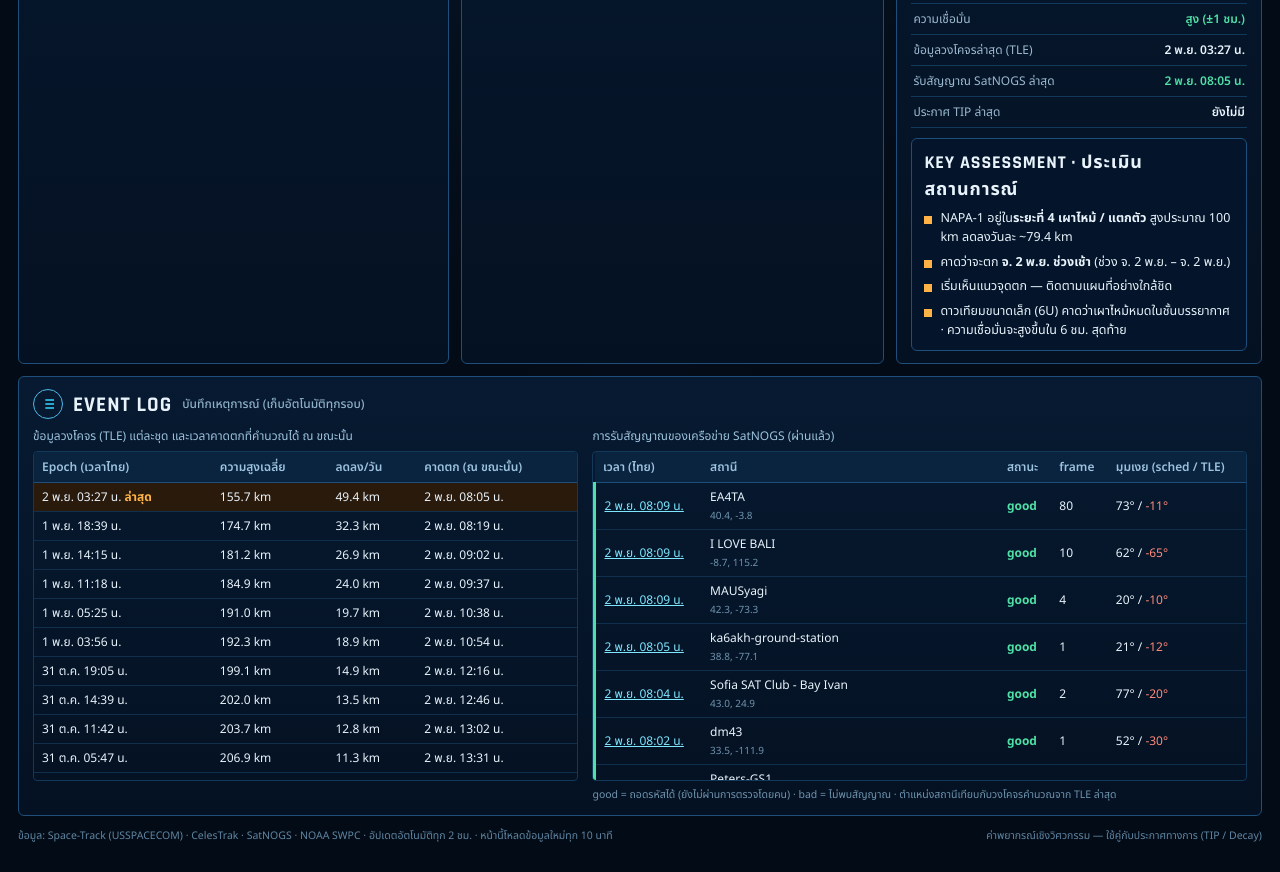
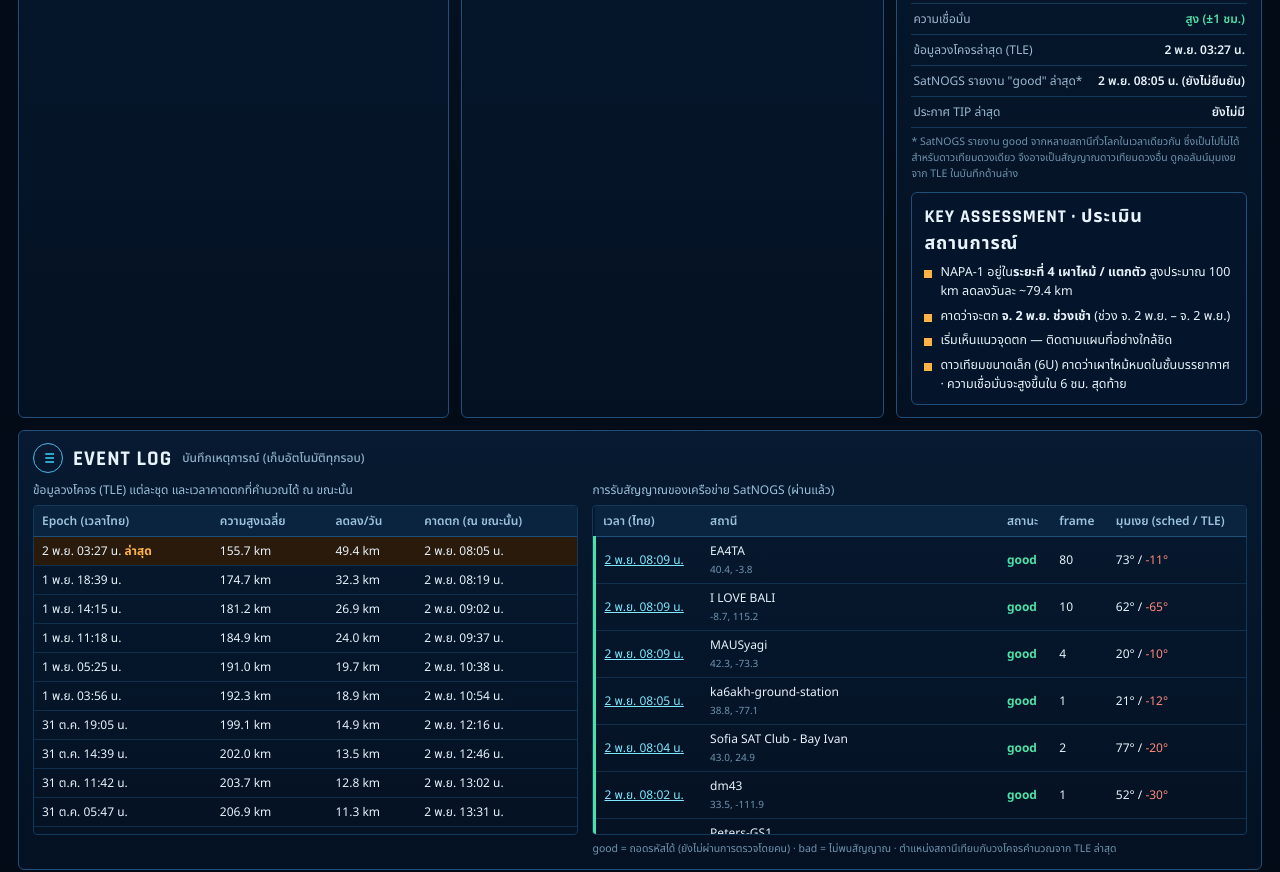
Before and after one commit to um27722/napa1-reentry, a plain HTML site: page status.html in a window 1280 px wide. Shown: the part 934-1806 px from the top of the page. Drawn offline with Linux system fonts and the light colour scheme.

Commit message:
Flag SatNOGS 'good' reports as unconfirmed
Co-Authored-By: Claude Opus 5.5 <noreply@anthropic.com>
Claude-Session: https://claude.ai/code/session_01B9Jv2XWGLmpFLxn4RCJbat

```diff
--- a/status.html
+++ b/status.html
@@ -555,10 +555,10 @@ table.lt a{color:#7fe7ff}
       ['ช่วงเวลา (90%)', `${thDate(fc.win[0])} – ${thDate(fc.win[2])}`],
       ['ความเชื่อมั่น', `${conf[0]} (±${half.toFixed(0)} ชม.)`, conf[1]],
       ['ข้อมูลวงโคจรล่าสุด (TLE)', thDate(el.epoch)],
-      ['รับสัญญาณ SatNOGS ล่าสุด', sat && sat.last_good ? thDate(Date.parse(sat.last_good)) : 'ไม่มีข้อมูล', sat && sat.last_good ? 'ok' : ''],
+      ['SatNOGS รายงาน "good" ล่าสุด*', sat && sat.last_good ? thDate(Date.parse(sat.last_good)) + ' (ยังไม่ยืนยัน)' : 'ไม่มีข้อมูล'],
       ['ประกาศ TIP ล่าสุด', tipTxt]
     ];
-    $('rows').innerHTML = rows.map(r => `<div class="row"><span>${r[0]}</span><b class="${r[2] || ''}">${r[1]}</b></div>`).join('');
+    $('rows').innerHTML = rows.map(r => `<div class="row"><span>${r[0]}</span><b class="${r[2] || ''}">${r[1]}</b></div>`).join('') + '<div class="note">* SatNOGS รายงาน good จากหลายสถานีทั่วโลกในเวลาเดียวกัน ซึ่งเป็นไปไม่ได้สำหรับดาวเทียมดวงเดียว จึงอาจเป็นสัญญาณดาวเทียมดวงอื่น ดูคอลัมน์มุมเงยจาก TLE ในบันทึกด้านล่าง</div>';
     const rate = fc.rateModel ? Math.abs(fc.rateModel) : null, a = [];
     if (st.decayed) a.push(`NAPA-1 กลับเข้าสู่ชั้นบรรยากาศแล้ว ตามประกาศ ${esc(st.decayed)}`);
     else {
```
Also changed, not shown: index.html (+1 -1 lines).
